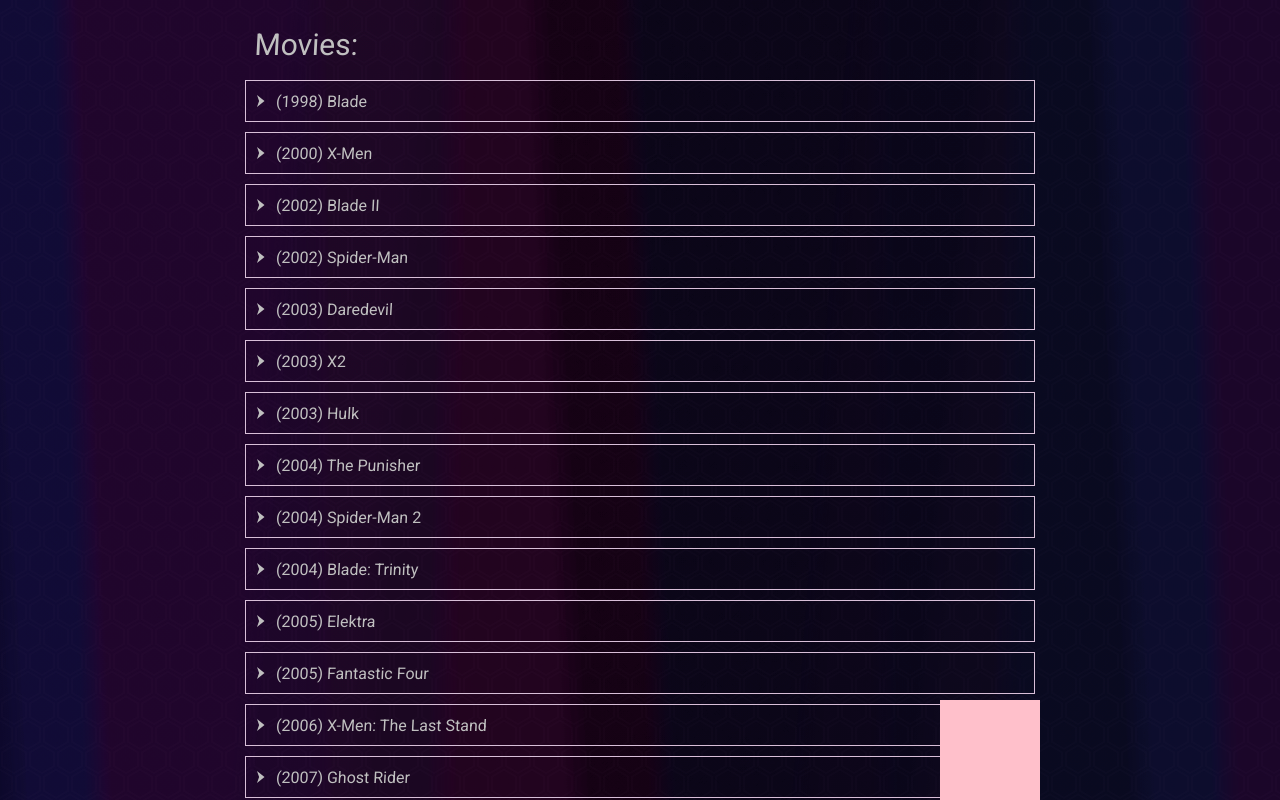
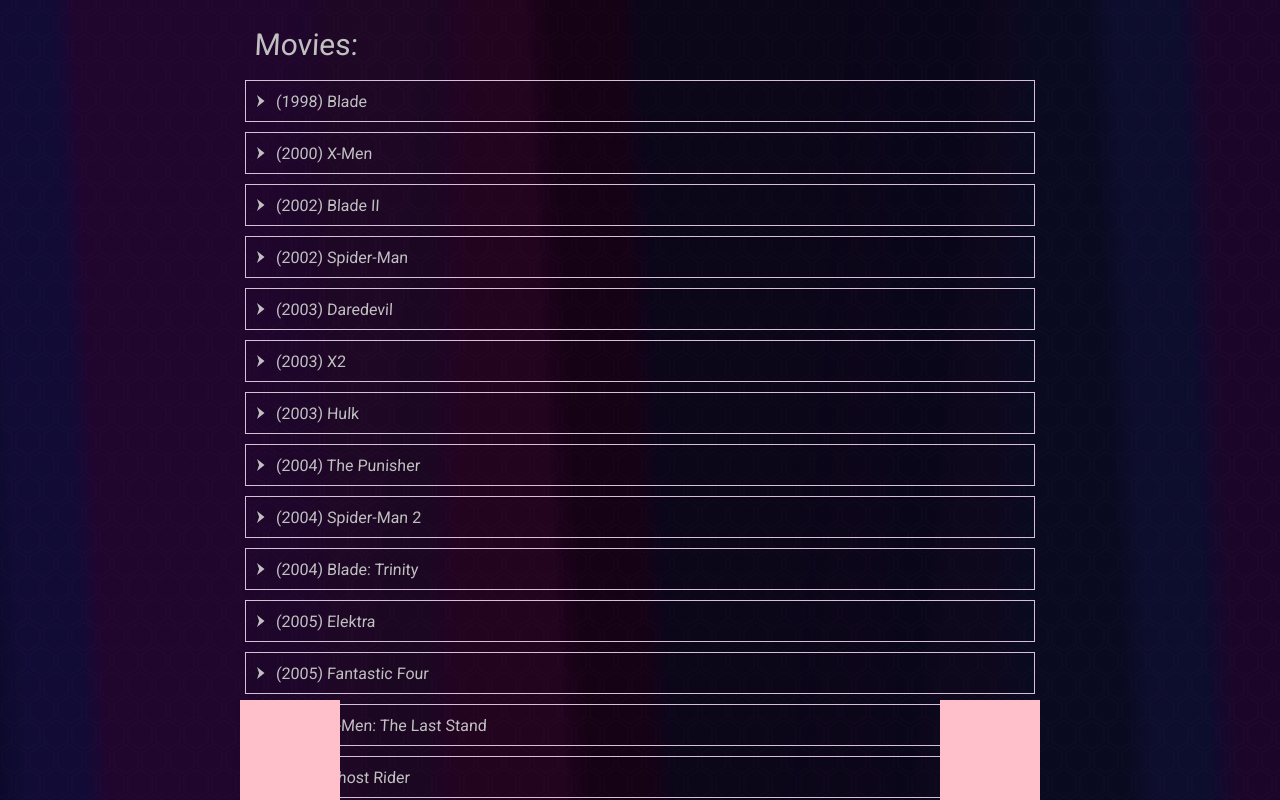
Before and after one commit to ZYinMD/marvelsnap-on-screen, a SvelteKit app in the folder ui/: page / in a window 1280 px wide. Shown: the top 800 px of the page. Built offline with nearby package versions, Linux system fonts and the light colour scheme.

Commit message:
ui: add mvp of the Sort button

```diff
--- /dev/null
+++ b/ui/src/lib/Sort/$sortStates.ts
@@ -0,0 +1,5 @@
+import { writable } from 'svelte/store';
+
+export const sortStates = writable({
+  isPanelOpen: false,
+});
--- /dev/null
+++ b/ui/src/lib/Sort/Button.svelte
@@ -0,0 +1,30 @@
+<script lang="ts">
+  import { sortStates } from './$sortStates';
+</script>
+
+<!-- @component the sort button at on the bottom left -->
+<div class="container container-narrow-viewport">
+  <!-- svelte-ignore a11y-click-events-have-key-events -->
+  <!-- svelte-ignore a11y-no-static-element-interactions -->
+  <div
+    class="button"
+    on:click={() => {
+      $sortStates.isPanelOpen = true;
+    }}
+  ></div>
+</div>
+
+<style>
+  .container {
+    pointer-events: none;
+    display: grid;
+    grid-template-areas: 'the-only';
+  }
+  .button {
+    pointer-events: auto;
+    place-self: end start;
+    width: 100px;
+    height: 100px;
+    background-color: Pink;
+  }
+</style>
--- /dev/null
+++ b/ui/src/lib/Sort/Panel.svelte
@@ -0,0 +1,26 @@
+<script lang="ts">
+  import { outClickListener } from '../use/outClickListener';
+  import { sortStates } from './$sortStates';
+</script>
+
+<!-- @component the sort panel on the left -->
+<div class="container container-narrow-viewport">
+  <div
+    class="panel"
+    use:outClickListener
+    on:outClick={() => ($sortStates.isPanelOpen = false)}
+  ></div>
+</div>
+
+<style>
+  .container {
+    display: grid;
+    grid-template-areas: 'the-only';
+  }
+  .panel {
+    place-self: end start;
+    width: 200px;
+    height: 500px;
+    background-color: aqua;
+  }
+</style>
--- /dev/null
+++ b/ui/src/lib/Sort/Sort.svelte
@@ -0,0 +1,15 @@
+<script lang="ts">
+  import { sortStates } from './$sortStates';
+  import Button from './Button.svelte';
+  import Panel from './Panel.svelte';
+</script>
+
+{#if $sortStates.isPanelOpen}
+  <Panel />
+{:else}
+  <Button />
+  <span></span>
+{/if}
+
+<style>
+</style>
--- a/ui/src/routes/+layout.svelte
+++ b/ui/src/routes/+layout.svelte
@@ -2,11 +2,13 @@
   import Background from '../lib/Background/Background.svelte';
   import Filter from '../lib/Filter/Filter.svelte';
   import MainList from '../lib/MainList/MainList.svelte';
+  import Sort from '../lib/Sort/Sort.svelte';
   import './styles.css';
 </script>
 
 <Background />
 <MainList />
+<Sort />
 <Filter />
 <slot />
 
```
